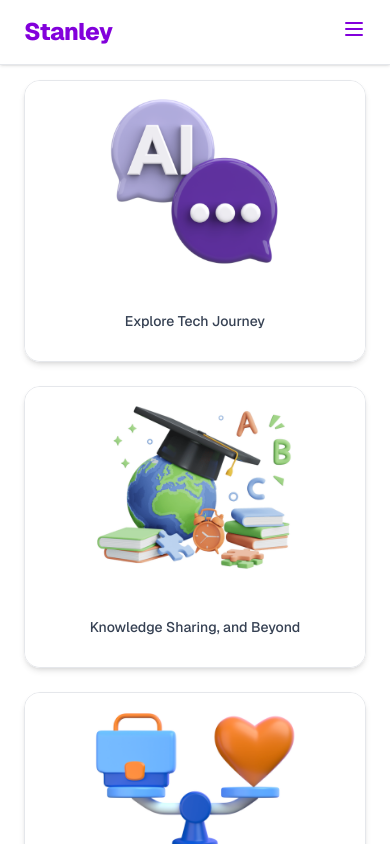
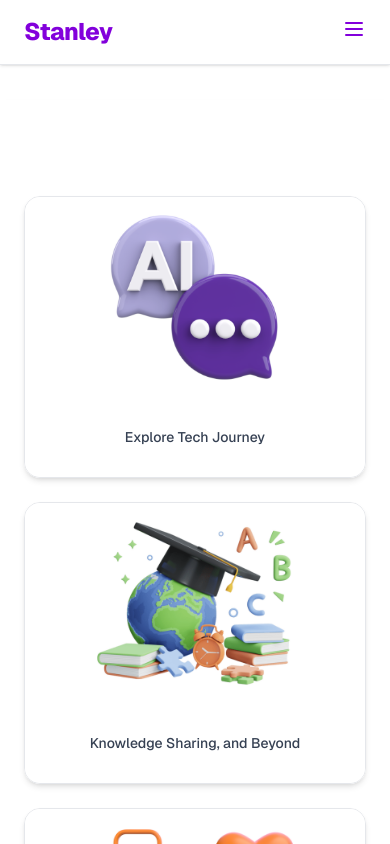
Before and after one commit to ColdStanley/my-portfolio, a Next.js app: page / in a window 390 px wide. Shown: the top 844 px of the page. Built offline with nearby package versions, Linux system fonts and the light colour scheme.

Commit message:
fix: change HeroImageGrid from fixed to relative for mobile scroll

```diff
--- a/src/components/HeroImageGrid.tsx
+++ b/src/components/HeroImageGrid.tsx
@@ -27,7 +27,7 @@ export default function HeroImageGrid() {
     initial={{ opacity: 0, y: 30 }}
     animate={{ opacity: 1, y: 0 }}
     transition={{ duration: 1, ease: 'easeOut' }}
-    className="fixed top-16 z-40 w-full bg-white px-6 pt-4 pb-6 shadow-md border-b border-gray-200"
+    className="relative w-full bg-white px-6 pt-24 pb-6 shadow-md border-b border-gray-200"
   >
     {/* 卡片网格 */}
     <div className="grid grid-cols-1 md:grid-cols-3 gap-6">
--- a/src/components/HomeCardsSection.tsx
+++ b/src/components/HomeCardsSection.tsx
@@ -87,7 +87,7 @@ function CardColumn({ cards }: { cards: typeof techCards }) {
 // ✅ 主组件导出
 export default function HomeCardsSection() {
   return (
-    <section id="home-cards" className="pt-[400px] px-6 max-w-7xl mx-auto">
+    <section id="home-cards" className="pt-8 px-6 max-w-7xl mx-auto">
       <div className="grid grid-cols-1 md:grid-cols-3 gap-8">
         <CardColumn cards={techCards} />
         <CardColumn cards={tutorCards} />
```
